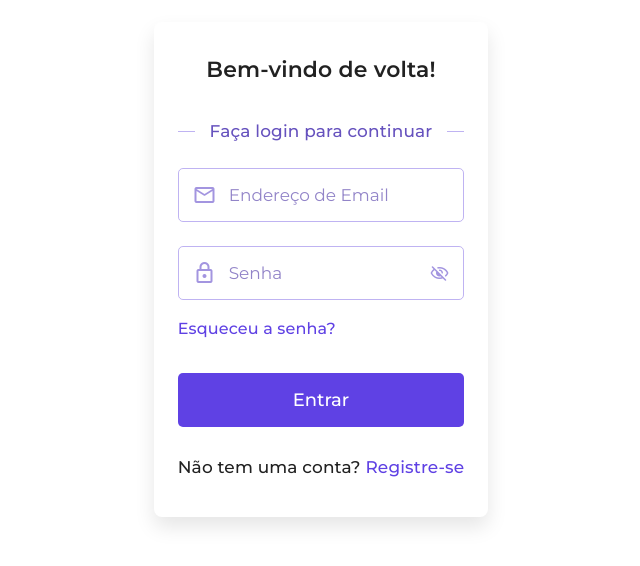
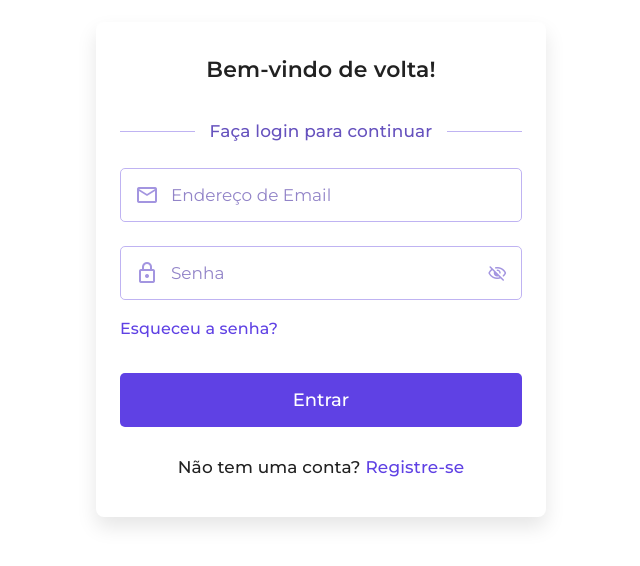
Before and after one commit to Pedro-Claudiano/Sistemas_Distribuidos, a React (Vite) app in the folder frontend/: page / in a window 1280 px wide. Shown: the part 140-706 px from the top of the page, without its empty margins (319-959 px from the left). Built offline with nearby package versions, Linux system fonts and the light colour scheme.

Commit message:
updates frontend

```diff
--- a/frontend/src/index.css
+++ b/frontend/src/index.css
@@ -23,7 +23,8 @@ body {
 
 .login-container {
   margin: 0 auto;
-  max-width: 410px;
+  width: 100%;
+  max-width: 450px;
   padding: 2rem 1.5rem;
   border-radius: 0.5rem;
   background: #fff;
```
